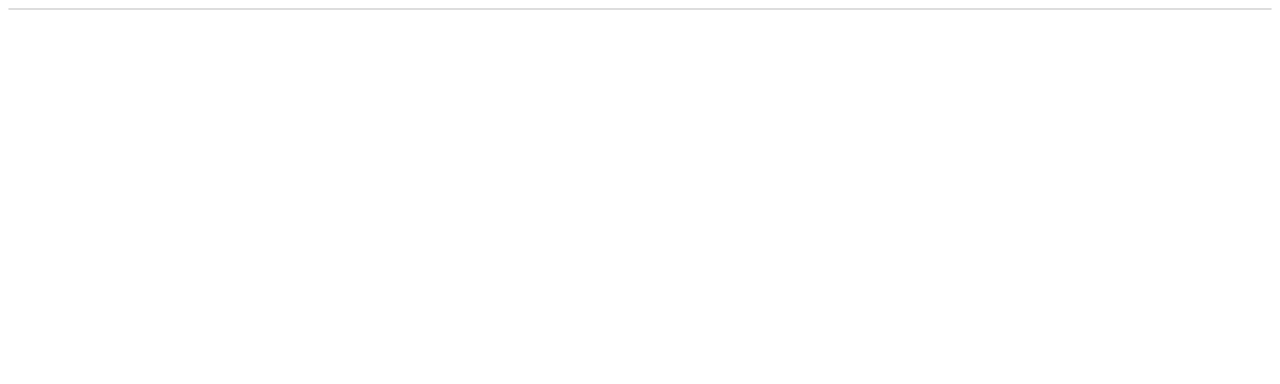
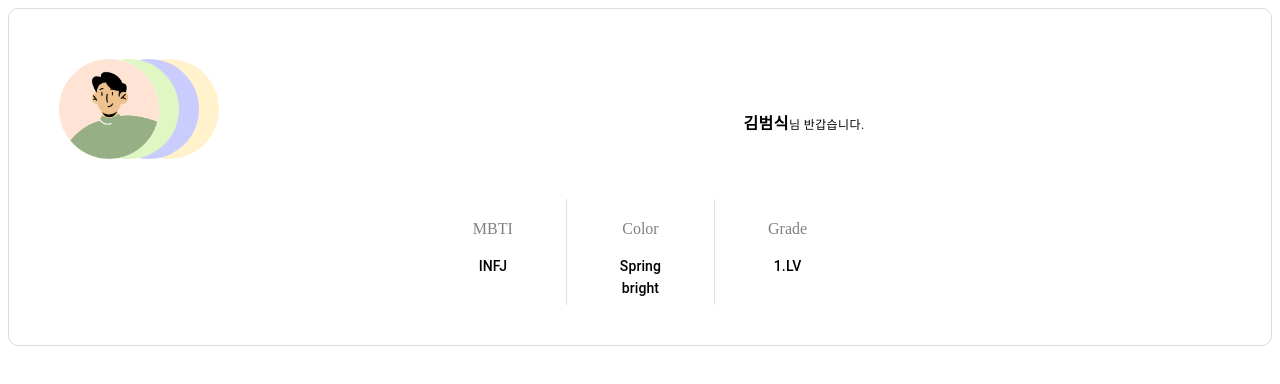
Before and after one commit to hwihwi523/Avocado, a Next.js app in the folder frontend/: page /test in a window 1280 px wide. Shown: the top 384 px of the page. Built offline with nearby package versions, Linux system fonts and the light colour scheme.

Commit message:
S08P31A506-147 [feat] main userProfile 레이아웃 구성

```diff
--- a/frontend/pages/_app.tsx
+++ b/frontend/pages/_app.tsx
@@ -1,3 +1,4 @@
+import '@/styles/globals.css'
 import type { AppProps } from 'next/app'
 
 export default function App({ Component, pageProps }: AppProps) {
--- a/frontend/pages/test.tsx
+++ b/frontend/pages/test.tsx
@@ -1,27 +1,176 @@
 import styled from "@emotion/styled";
 import { Stack } from "@mui/material";
+import Grid from "@mui/material/Grid";
+import Typography from "@mui/material/Typography";
+import Divider from '@mui/material/Divider';
 
 
+
+//글씨 적용해야함
+
 const UserProfile = (props: any) => {
-    const { avatar, mbti, persenalColor, grade} = props
-    //예시
+  const { avatar, mbti, persenalColor, grade } = props;
 
-    return(
-        <>
-            <Background>
+  const name = "김범식";
 
+  // 각 펄스널 컬레에 대한 인덱싱이 들어있어야 한다. 컬러코드하고 봄여름가을경을 그에 대한 값도..
 
-            </Background>
-        </>
-    )
+  //인덱싱으로 들어올 것을 염두하고 작성하는 중
+  //그게 아니라면 좀더 계층적으로 했을 거임
+  const personalColor = [
+    {
+      name: "spring warm",
+      type: "light",
+      colors: ["FBE5D7", "FFF2CD", "DFF7C3", "CDF9FC", "CBCCFE"],
+    },
+    {
+      name: "spring warm",
+      type: "bright",
+      colors: ["E7352B", "F47C57", "FFDC50", "1097E9", "6AA344 "],
+    },
+    {
+      name: "summer cool",
+      type: "light",
+      colors: ["FFE0FF", "CACEFB", "D8C0FE", "99C4F9", "DEEAF6"],
+    },
+    {
+      name: "summer cool",
+      type: "bright",
+      colors: ["E54899", "377AFF", "A667D2", "92A8FD", "48D4C7"],
+    },
+    {
+      name: "summer cool",
+      type: "mute",
+      colors: ["48D4C7", "C390B1", "94AFCD", "A2D1BF", "828282"],
+    },
+    {
+      name: "autumn warm",
+      type: "mute",
+      colors: ["DEC769", "E3BB97", "9BB182", "73A8AE", "C36438"],
+    },
+    {
+      name: "autumn warm",
+      type: "strong",
+      colors: ["870001", "652621", "744706", "454A12", "00506B"],
+    },
+    {
+      name: "autumn warm",
+      type: "deep",
+      colors: ["C55B11", "BF9100", "4D7630", "A80000", "00506B"],
+    },
+    {
+      name: "winter cool",
+      type: "bright",
+      colors: ["E623A5", "0E17D6", "1A9F72", "0D0D0D", "F2F2F2"],
+    },
+    {
+      name: "winter cool",
+      type: "deep",
+      colors: ["AC0056", "9F103C", "37005D", "08362C", "1E0D2F"],
+    },
+  ];
 
+  return (
+    <>
+      <Background>
+        <Grid container alignItems={"center"}>
+          <Grid item xs={7} style={{marginBottom:"30px"}}>
+            <AvatarDiv>
+              <ColorBox left="70px" color="FFF2CD"/>
+              <ColorBox left="50px" color="cbccfe"/>
+              <ColorBox left="30px" color="DFF7C3"/>
+              <img
+                src="asset/avatar/spring-man.png"
+                width="100px"
+                alt="my avatar"
+                style={{position:"absolute"}}
+              />
+            </AvatarDiv>
+          </Grid>
+          <Grid item xs={5}>
+            <Typography variant="caption">
+              <StyledSpan>{name}</StyledSpan>님 반갑습니다.
+            </Typography>
+          </Grid>
+          <Grid item xs={12}>
+          <Stack
+        direction="row"
+        divider={<Divider orientation="vertical" flexItem />}
+        spacing={6}
+        alignItems={"top"}
+        justifyContent={"center"}
+        style={{}}
+      >
+        <TextDiv>
+            <StyledTitle>MBTI</StyledTitle>
+            <br/>
+            <Typography variant="subtitle2">INFJ</Typography>
+        </TextDiv>
+        <TextDiv>
+            <StyledTitle>Color</StyledTitle>
+            <br/>
+            <Typography variant="subtitle2">Spring<br/>bright</Typography>
+        </TextDiv><TextDiv>
+            <StyledTitle>Grade</StyledTitle>
+            <br/>
+            <Typography variant="subtitle2">1.LV</Typography>
+        </TextDiv>
+      </Stack>
 
+          </Grid>
+        </Grid>
+      </Background>
+    </>
+  );
 };
 
 export default UserProfile;
 
+type StyleProps={
+    left:string,
+    color:string
+}
+
+
+
+
 const Background = styled.div`
-    border:1px solid #dddddd;
-    border-radius : 10px;
+  border: 1px solid #dddddd;
+  border-radius: 10px;
+  padding: 40px 10px;
+  box-sizing: border-box;
+`;
+
+const AvatarDiv = styled.div`
+margin-left:30px;
+    position:relative;
+    height:120px;
+  padding: 10px;
+  box-sizing: border-box;
+`;
+
+const StyledSpan = styled.span`
+  font-weight: bold;
+  font-size: 16px;
+`;
+
+const ColorBox =styled.span<StyleProps>`
+    position:absolute;
+    width:100px;
+    height:100px;
+    border-radius :100px;
+    background-color:#${props => props.color};
+    left:${props => props.left}
 
 `
+
+const TextDiv = styled.div`
+    text-align:center;
+    padding: 5px;
+    box-sizing: border-box;
+`
+
+const StyledTitle = styled.p`
+    color:gray;
+    margin-bottom:0px;
+`
```
Also changed, not shown: frontend/styles/globals.css (added, +27 -0 lines).
